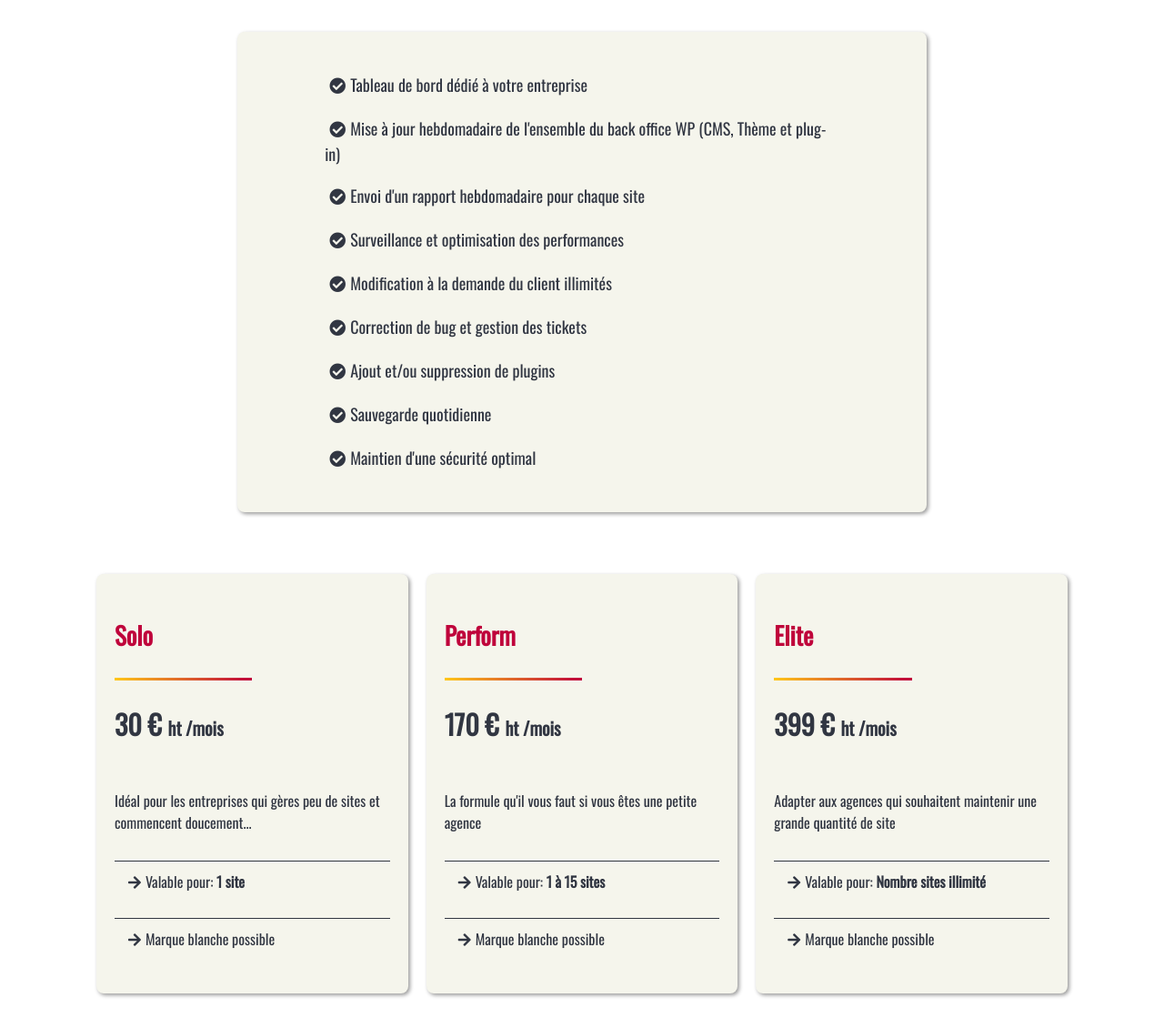
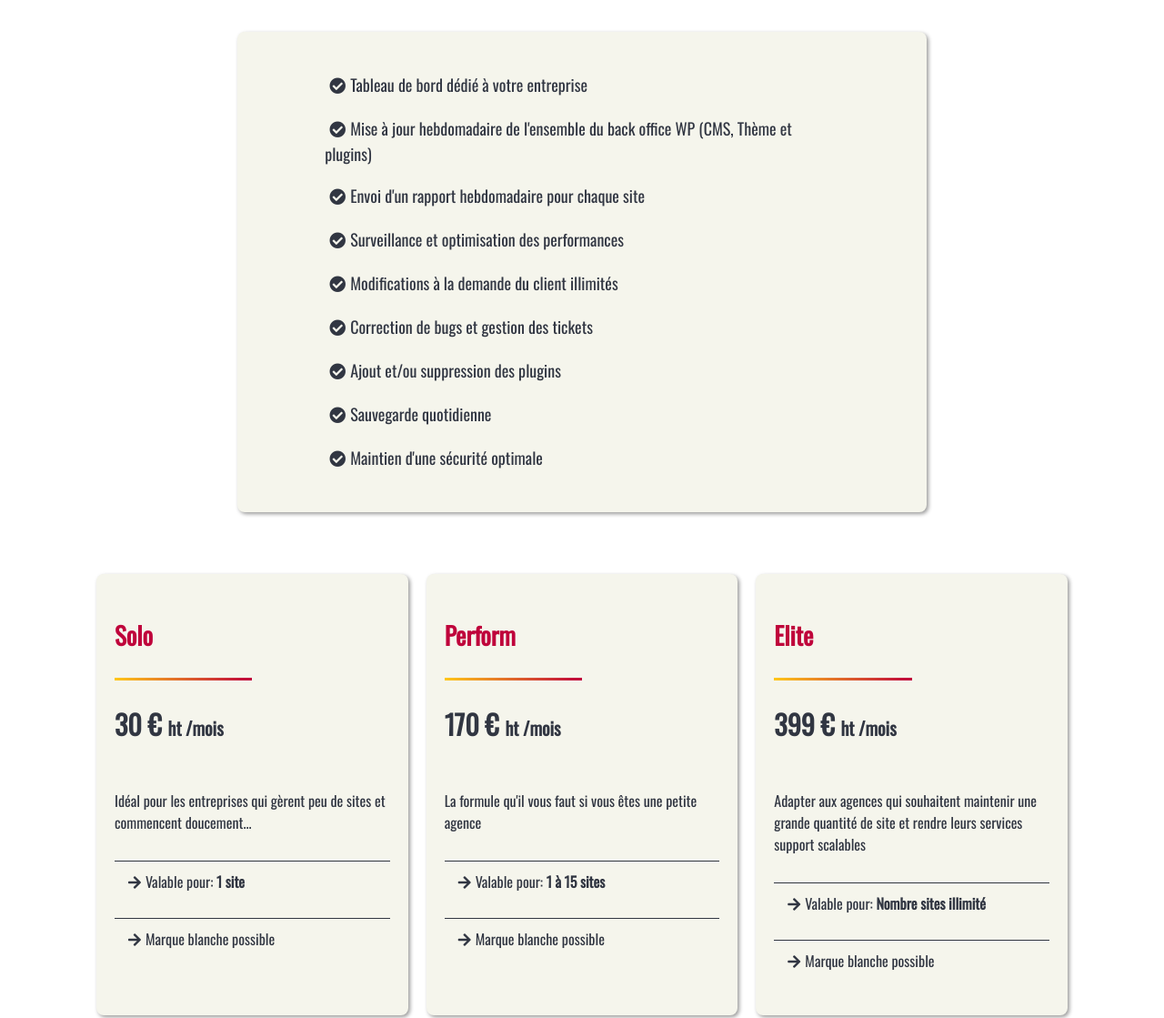
Before and after one commit to jeremd41/wp-jump, a Gatsby site: page /tarif in a window 1280 px wide. Shown: the part 510-1629 px from the top of the page at 91% size. Built offline with nearby package versions, Linux system fonts and the light colour scheme; Gatsby itself is replaced by a stand-in of ours.

Commit message:
patch correctif 1.2

```diff
--- a/src/components/index/heroindex.js
+++ b/src/components/index/heroindex.js
@@ -8,7 +8,7 @@ const Heroindex = () =>{
         <div className="heroindex">
             <div className="herocontent">
                 <div>
-                <h1>Des services de gestion et de soutien de sites web WordPress 24/7 qui alimentent votre croissance</h1>
+                <h1>Des services de gestion et de soutien de sites web WordPress en 24/7 qui alimentent votre croissance</h1>
                 <p>Services de maintenance pour les propriétaires de sites web, gestion de sites en marque blanche pour les agences et les freelances.</p>
                 <div className="grp-btn-hero">
                     <Link className="button" to="/tarif/"><i className="fas fa-tag"></i>Les tarifs</Link>
--- a/src/pages/tarif.js
+++ b/src/pages/tarif.js
@@ -13,21 +13,21 @@ const Tarif = () =>{
     return(
         <Layout>
             <SEO title="Les tarifs"/>
-            <TopPages title="Plan et forfaits de maintenance Wordpress" sub="Enfin, un partenaire technique 24/7 capable de gérer tous les aspects de votre (vos) site (s) Web." />
+            <TopPages title="Plans et forfaits de maintenance Wordpress" sub="Enfin, un partenaire technique 24/7 capable de gérer tous les aspects de votre (vos) site (s) Web." />
             <div className="bottom-border" />
             <div className="middle">
                 <h3>Chez nous les tarifs c'est claire !</h3>
                 <p>Tous nos forfaits comprennent la totalité de nos services :</p>
                 <ul className="card-services">
                     <li><i class="fas fa-check-circle"></i>Tableau de bord dédié à votre entreprise</li>
-                    <li><i class="fas fa-check-circle"></i>Mise à jour hebdomadaire de l'ensemble du back office WP (CMS, Thème et plug-in)</li>
+                    <li><i class="fas fa-check-circle"></i>Mise à jour hebdomadaire de l'ensemble du back office WP (CMS, Thème et plugins)</li>
                     <li><i class="fas fa-check-circle"></i>Envoi d'un rapport hebdomadaire pour chaque site</li>
                     <li><i class="fas fa-check-circle"></i>Surveillance et optimisation des performances</li>
-                    <li><i class="fas fa-check-circle"></i>Modification à la demande du client illimités</li>
-                    <li><i class="fas fa-check-circle"></i>Correction de bug et gestion des tickets</li>
-                    <li><i class="fas fa-check-circle"></i>Ajout et/ou suppression de plugins</li>
+                    <li><i class="fas fa-check-circle"></i>Modifications à la demande du client illimités</li>
+                    <li><i class="fas fa-check-circle"></i>Correction de bugs et gestion des tickets</li>
+                    <li><i class="fas fa-check-circle"></i>Ajout et/ou suppression des plugins</li>
                     <li><i class="fas fa-check-circle"></i>Sauvegarde quotidienne</li>
-                    <li><i class="fas fa-check-circle"></i>Maintien d'une sécurité optimal</li>
+                    <li><i class="fas fa-check-circle"></i>Maintien d'une sécurité optimale</li>
                 </ul>
             </div>
             <div className="grp-plan">
@@ -35,7 +35,7 @@ const Tarif = () =>{
                     name="Solo"
                     prix="30 €"
                     quantity="1 site"
-                    description="Idéal pour les entreprises qui gères peu de sites et commencent doucement..."
+                    description="Idéal pour les entreprises qui gèrent peu de sites et commencent doucement..."
                 />
                 <Plan
                     name="Perform"
@@ -47,7 +47,7 @@ const Tarif = () =>{
                     name="Elite"
                     prix="399 €"
                     quantity="Nombre sites illimité"
-                    description="Adapter aux agences qui souhaitent maintenir une grande quantité de site"
+                    description="Adapter aux agences qui souhaitent maintenir une grande quantité de site et rendre leurs services support scalables"
                 />
             </div>
             <Link className="btn-lg" to="/bookacall/">Réserver un appel</Link>
```
Also changed, not shown: src/pages/whitelabel.js (+6 -6 lines).
